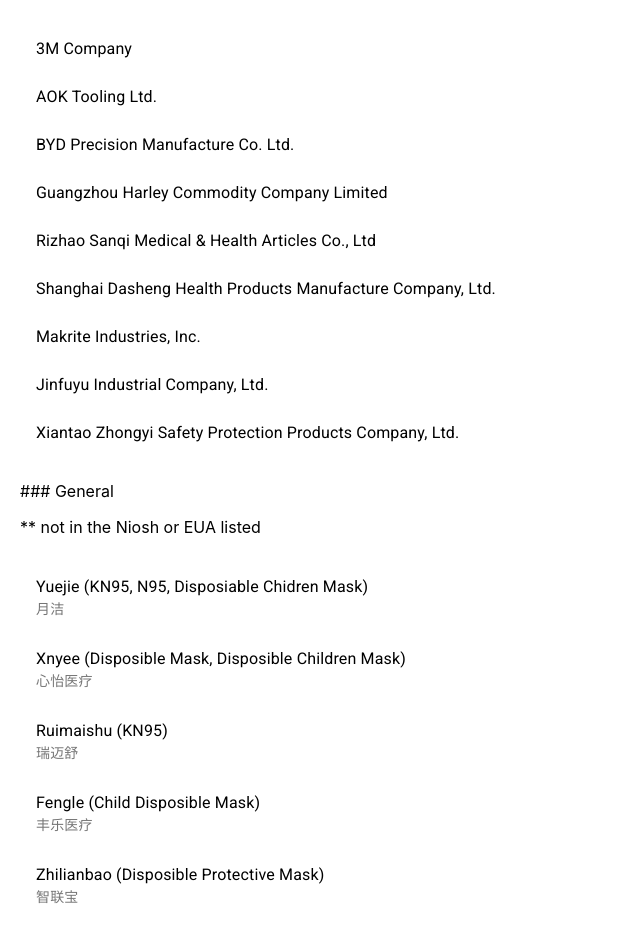
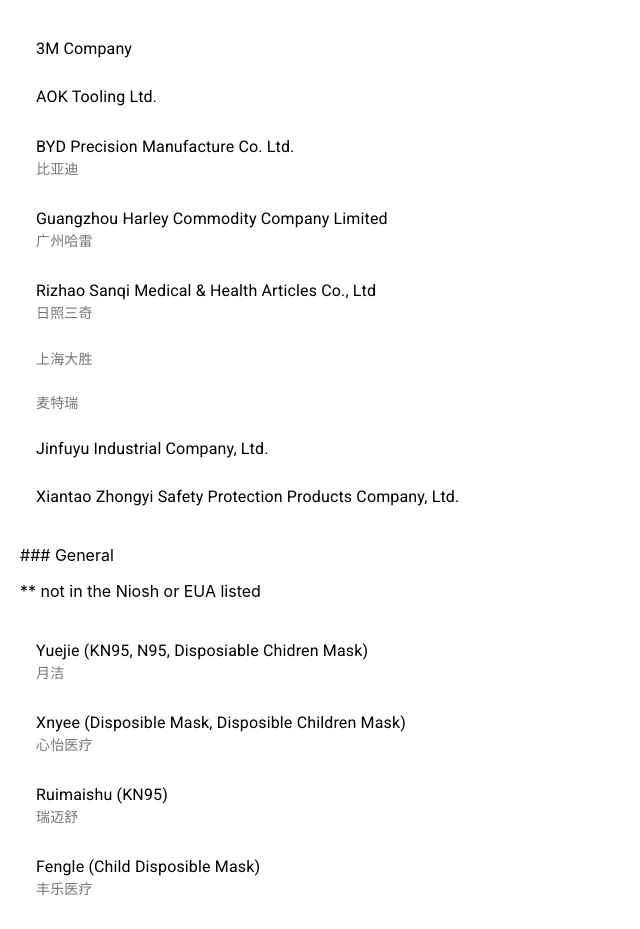
Before and after one commit to dotku/ppewholesale, a React (Create React App) app: page / in a window 1280 px wide. Shown: the part 1200-2129 px from the top of the page, without its empty margins (0-640 px from the left). Built offline with nearby package versions, Linux system fonts and the light colour scheme.

Commit message:
add more translations to Niosh List

```diff
--- a/src/components/providers.js
+++ b/src/components/providers.js
@@ -27,11 +27,7 @@
     const bodyContent = `number of need:%0D%0Alocation of need:%0D%0Atargeted price:%0D%0A`;
     const hrefContent = `mailto:jay.lin@ppewholesale?subject=Query ${item.title}&body=${bodyContent}`;
     return (
-      <ListItem
-        button
-        component="a"
-        href={hrefContent}
-      >
+      <ListItem button component="a" href={hrefContent}>
         <ListItemText
           primary={item.title}
           secondary={item.subtitle}
@@ -42,7 +38,6 @@
   return <List>{listItems}</List>;
 }
 export default function Providers() {
-
   return (
     <React.Fragment>
       <div>
@@ -128,25 +123,34 @@
             <ListItemText>AOK Tooling Ltd.</ListItemText>
           </ListItem>
           <ListItem button>
-            <ListItemText>BYD Precision Manufacture Co. Ltd.</ListItemText>
+            <ListItemText
+              primary="BYD Precision Manufacture Co. Ltd."
+              secondary="比亚迪"
+            />
           </ListItem>
           <ListItem button>
-            <ListItemText>
-              Guangzhou Harley Commodity Company Limited
-            </ListItemText>
+            <ListItemText
+              primary="Guangzhou Harley Commodity Company Limited"
+              secondary="广州哈雷"
+            />
           </ListItem>
           <ListItem button>
-            <ListItemText>
-              Rizhao Sanqi Medical &amp; Health Articles Co., Ltd
-            </ListItemText>
+            <ListItemText
+              primary="Rizhao Sanqi Medical &amp; Health Articles Co., Ltd"
+              secondary="日照三奇"
+            />
           </ListItem>
           <ListItem button>
-            <ListItemText>
-              Shanghai Dasheng Health Products Manufacture Company, Ltd.
-            </ListItemText>
+            <ListItemText
+              primayr="Shanghai Dasheng Health Products Manufacture Company, Ltd."
+              secondary="上海大胜"
+            />
           </ListItem>
           <ListItem button>
-            <ListItemText>Makrite Industries, Inc.</ListItemText>
+            <ListItemText
+              primayr="Makrite Industries, Inc."
+              secondary="麦特瑞"
+            />
           </ListItem>
           <ListItem button>
             <ListItemText>Jinfuyu Industrial Company, Ltd.</ListItemText>
```
